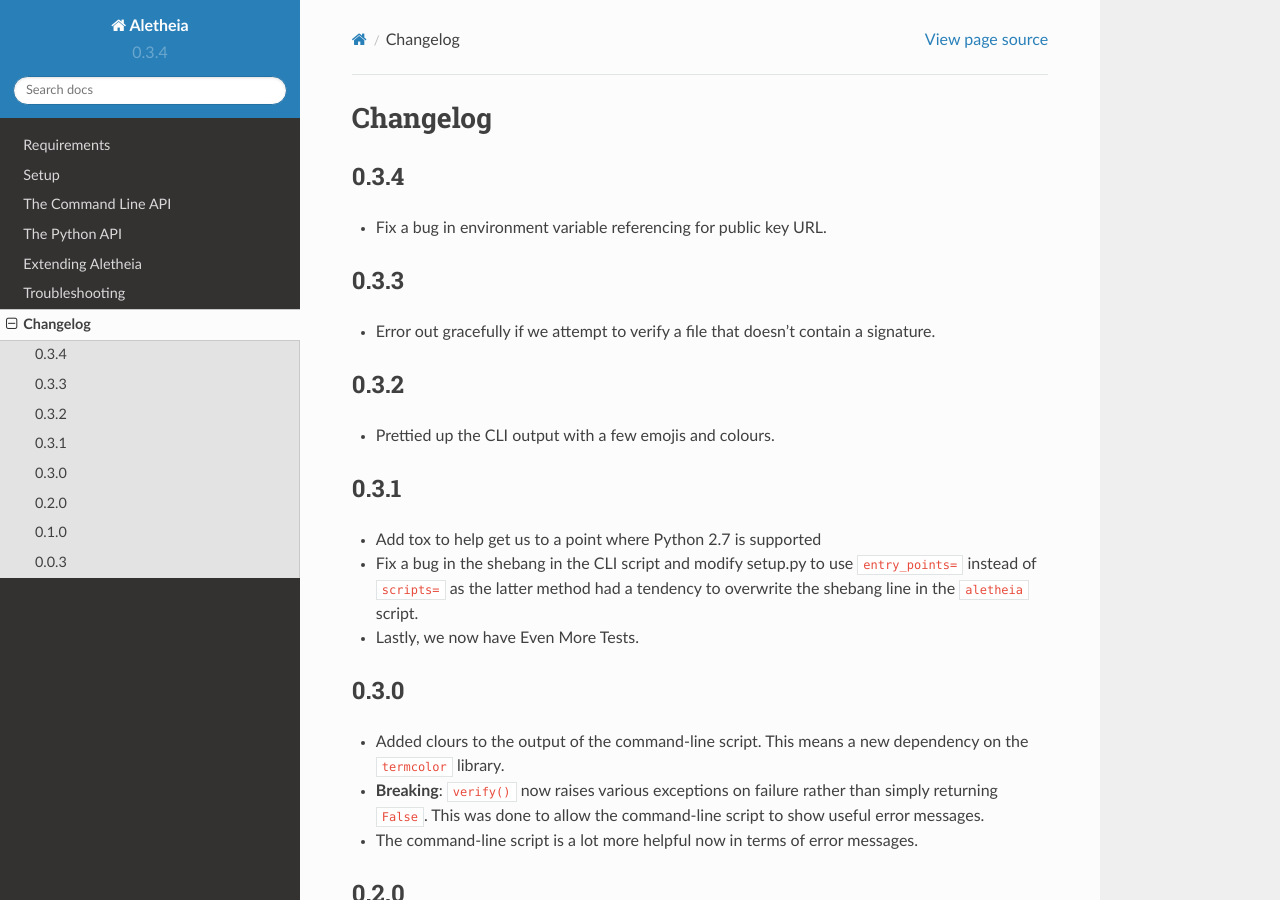
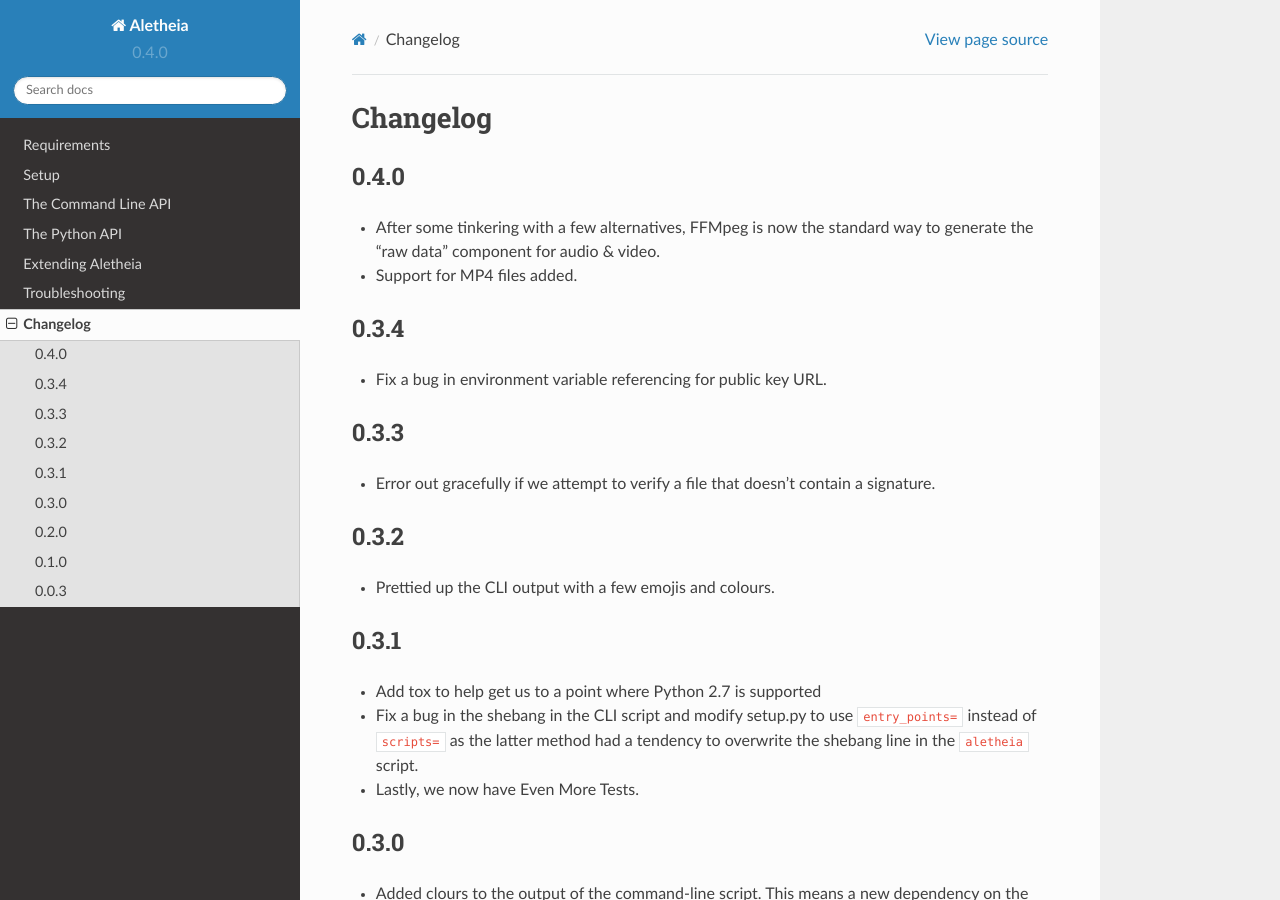
Before and after one commit to danielquinn/pyletheia, a Sphinx documentation site: the page built from docs/changelog.rst, in a window 1280 px wide and 900 px high. Built offline with Sphinx 7.4.7 and the Read the Docs theme 2.0.0, drawn with Linux system fonts in a browser that asks for light colours.

Commit message:
Update for 0.4.0

```diff
--- a/aletheia/__init__.py
+++ b/aletheia/__init__.py
@@ -1 +1 @@
-__version__ = VERSION = (0, 3, 4)
+__version__ = VERSION = (0, 4, 0)
--- a/docs/changelog.rst
+++ b/docs/changelog.rst
@@ -2,6 +2,12 @@
 
 Changelog
 #########
+
+0.4.0
+=====
+* After some tinkering with a few alternatives, FFMpeg is now the standard way
+  to generate the "raw data" component for audio & video.
+* Support for MP4 files added.
 
 0.3.4
 =====
```
